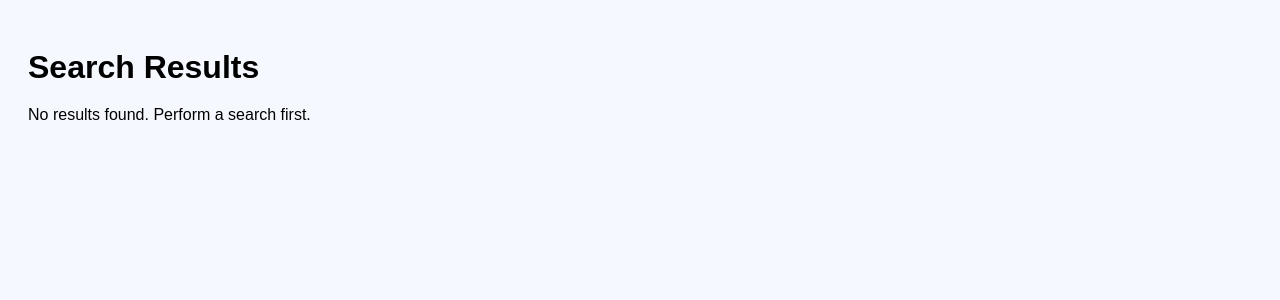
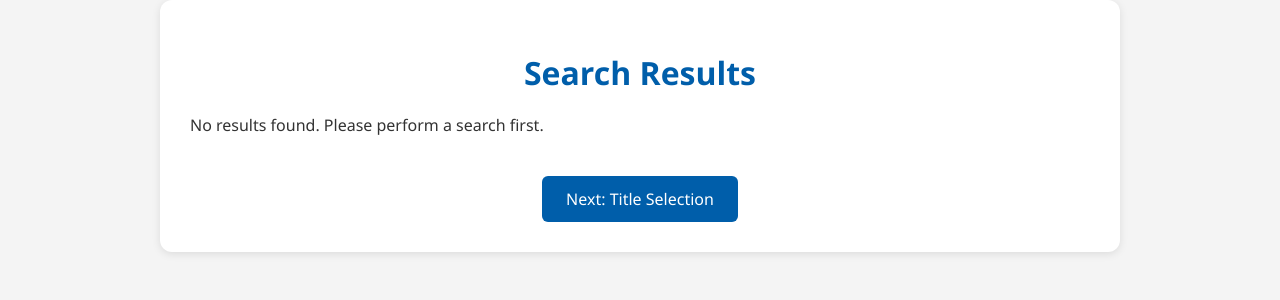
Before and after one commit to scisearch-ai/scisearch-ai, a Flask app: page /results in a window 1280 px wide. Shown: the top 300 px of the page. Run offline with Flask 3, Linux system fonts and the light colour scheme.

Commit message:
Update results.html

```diff
--- a/scisearch-ai_plus_final_ready/templates/results.html
+++ b/scisearch-ai_plus_final_ready/templates/results.html
@@ -1,27 +1,22 @@
 <!DOCTYPE html>
 <html lang="en">
 <head>
-  <meta charset="UTF-8">
-  <meta name="viewport" content="width=device-width, initial-scale=1">
+  <meta charset="UTF-8" />
+  <meta name="viewport" content="width=device-width, initial-scale=1.0"/>
   <title>Search Results – SciSearch AI</title>
+  <link rel="stylesheet" href="{{ url_for('static', filename='style.css') }}" />
   <style>
-    body {
-      font-family: Arial, sans-serif;
-      padding: 20px;
-      background: #f5f8ff;
-    }
-    h1 {
+    /* ajustes específicos desta página */
+    .results-header {
+      text-align: center;
       margin-bottom: 20px;
     }
     .base-section {
       margin-bottom: 30px;
-      padding: 15px;
-      background: #fff;
-      border: 1px solid #ccc;
-      border-radius: 5px;
     }
     .base-section h2 {
-      margin-top: 0;
+      margin-bottom: 10px;
+      color: #005eaa;
     }
     table {
       width: 100%;
@@ -39,20 +34,34 @@
     tr:nth-child(even) {
       background-color: #f9f9f9;
     }
-    a {
-      color: #0066cc;
+    a.article-link {
+      color: #005eaa;
       text-decoration: none;
     }
-    a:hover {
+    a.article-link:hover {
       text-decoration: underline;
+    }
+    .next-step {
+      display: block;
+      width: max-content;
+      margin: 40px auto 0;
+      padding: 12px 24px;
+      background-color: #005eaa;
+      color: #fff;
+      text-decoration: none;
+      border-radius: 6px;
+      text-align: center;
+    }
+    .next-step:hover {
+      background-color: #00467a;
     }
   </style>
 </head>
 <body>
-
-  <h1>Search Results</h1>
-  <div id="results-container">
-    <!-- JavaScript injeta as tabelas aqui -->
+  <div class="container">
+    <h1 class="results-header">Search Results</h1>
+    <div id="results-container"></div>
+    <a href="/title-selection" class="next-step">Next: Title Selection</a>
   </div>
 
   <script>
@@ -61,7 +70,7 @@
       const container = document.getElementById("results-container");
 
       if (!raw) {
-        container.innerHTML = "<p>No results found. Perform a search first.</p>";
+        container.innerHTML = "<p>No results found. Please perform a search first.</p>";
         return;
       }
 
@@ -79,6 +88,7 @@
         return;
       }
 
+      // Para cada base, gera uma seção com tabela
       Object.entries(results).forEach(([base, baseData]) => {
         const section = document.createElement("div");
         section.className = "base-section";
@@ -87,7 +97,7 @@
         title.textContent = base;
         section.appendChild(title);
 
-        // Tenta extrair um array de artigos
+        // determina lista de artigos
         let articles = [];
         if (Array.isArray(baseData)) {
           articles = baseData;
@@ -96,7 +106,7 @@
         } else if (Array.isArray(baseData.hits)) {
           articles = baseData.hits;
         } else {
-          // fallback: mostrar JSON bruto se não for array conhecido
+          // fallback: exibe JSON bruto
           const pre = document.createElement("pre");
           pre.textContent = JSON.stringify(baseData, null, 2);
           section.appendChild(pre);
@@ -105,58 +115,57 @@
         }
 
         if (articles.length === 0) {
-          section.appendChild(document.createElement("p")).textContent = "No articles found.";
+          const p = document.createElement("p");
+          p.textContent = "No articles found.";
+          section.appendChild(p);
           container.appendChild(section);
           return;
         }
 
-        // Monta tabela
+        // cria tabela
         const table = document.createElement("table");
         table.innerHTML = `
           <thead>
             <tr>
               <th>Title</th>
               <th>Authors</th>
-              <th>Journal</th>
+              <th>Source</th>
               <th>Year</th>
             </tr>
           </thead>
         `;
         const tbody = document.createElement("tbody");
 
-        articles.forEach(article => {
+        articles.forEach(a => {
           const tr = document.createElement("tr");
 
-          // Title com link, se existir URL
+          // título com link se existir
           const tdTitle = document.createElement("td");
-          if (article.url) {
-            const a = document.createElement("a");
-            a.href = article.url;
-            a.textContent = article.title || "No title";
-            a.target = "_blank";
-            tdTitle.appendChild(a);
+          if (a.url) {
+            const link = document.createElement("a");
+            link.href = a.url;
+            link.target = "_blank";
+            link.textContent = a.title || a.name || "No title";
+            link.className = "article-link";
+            tdTitle.appendChild(link);
           } else {
-            tdTitle.textContent = article.title || article.name || "No title";
+            tdTitle.textContent = a.title || a.name || "No title";
           }
           tr.appendChild(tdTitle);
 
-          // Authors
+          // autores
           const tdAuthors = document.createElement("td");
-          if (Array.isArray(article.authors)) {
-            tdAuthors.textContent = article.authors.join(", ");
-          } else {
-            tdAuthors.textContent = article.authors || "";
-          }
+          tdAuthors.textContent = Array.isArray(a.authors) ? a.authors.join(", ") : (a.authors || "");
           tr.appendChild(tdAuthors);
 
-          // Journal / Source
-          const tdJournal = document.createElement("td");
-          tdJournal.textContent = article.journal || article.source || "";
-          tr.appendChild(tdJournal);
+          // journal / source
+          const tdSource = document.createElement("td");
+          tdSource.textContent = a.journal || a.source || "";
+          tr.appendChild(tdSource);
 
-          // Year / PubYear
+          // ano
           const tdYear = document.createElement("td");
-          tdYear.textContent = article.year || article.pubYear || "";
+          tdYear.textContent = a.year || a.pubYear || "";
           tr.appendChild(tdYear);
 
           tbody.appendChild(tr);
@@ -168,6 +177,5 @@
       });
     });
   </script>
-
 </body>
 </html>
```
